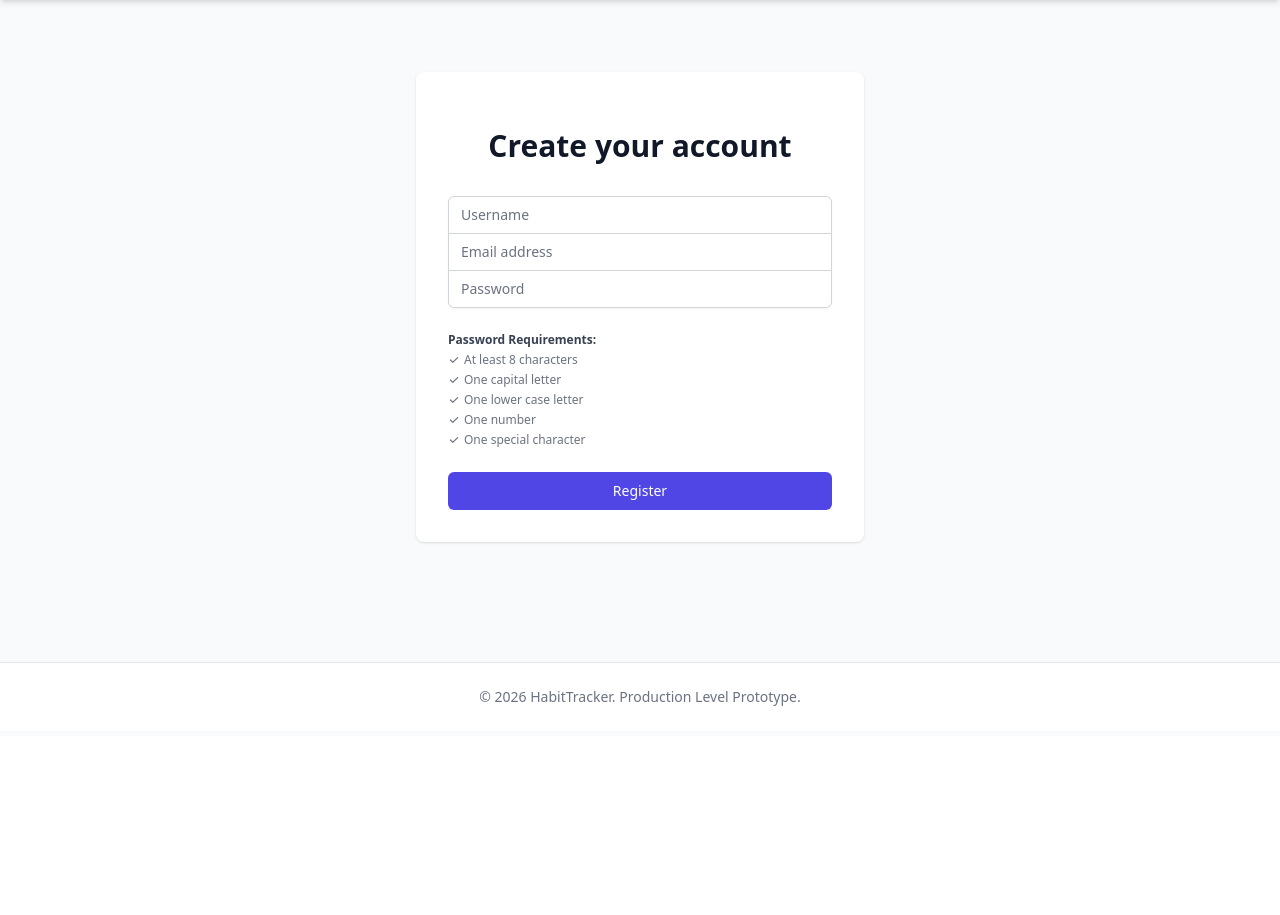
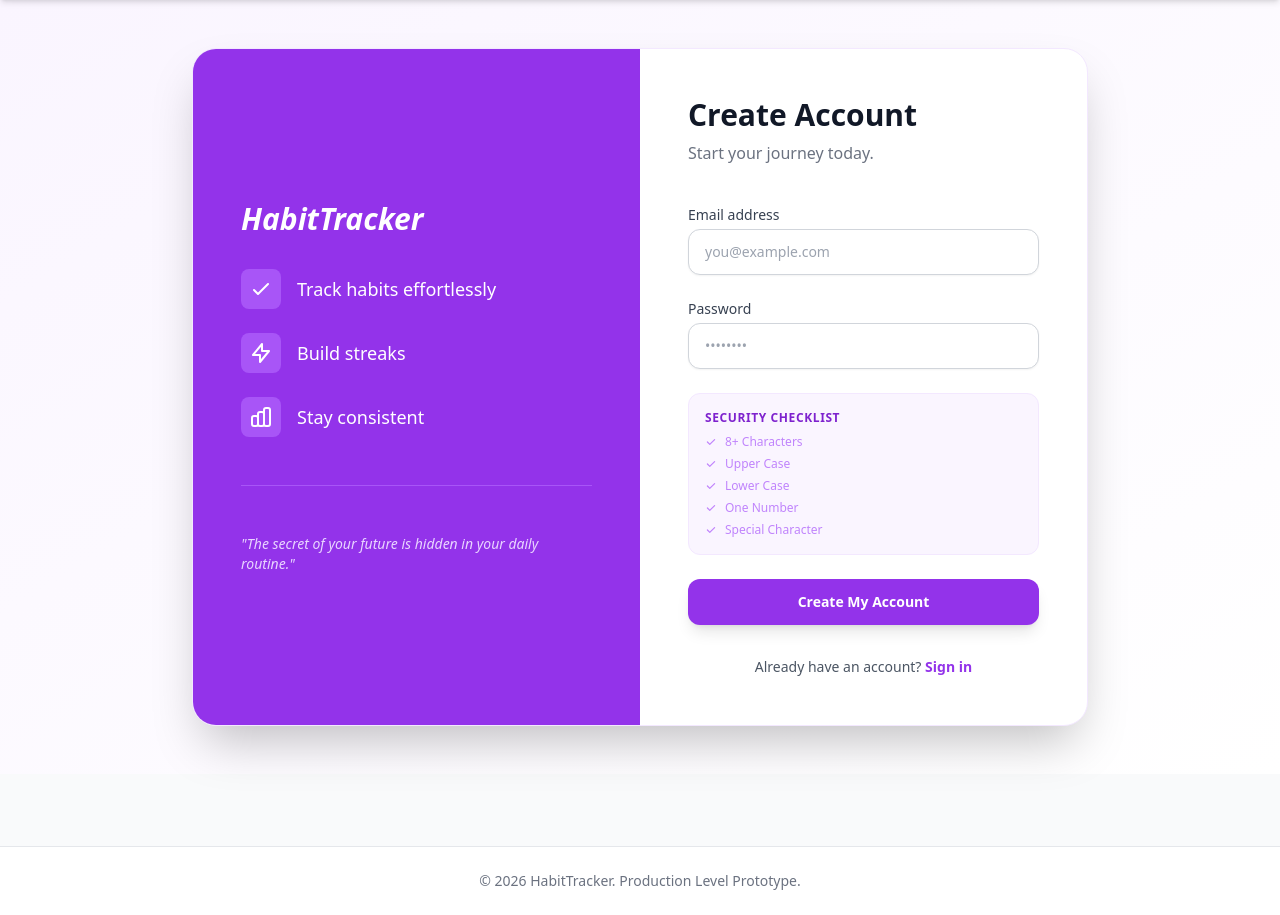
Before and after one commit to infosectestwin/HabbitTracker, a Flask app: page /register in a window 1280 px wide. Shown: the part 64-979 px from the top of the page. Before the commit the page ends 770 px from the top, so only its background shows below. Run offline with Flask 3, Linux system fonts and the light colour scheme; some libraries are stand-ins or nearby versions.

Commit message:
Refactor Register page with 2-column layout, purple theme, and email-only auth

```diff
--- a/app/templates/auth/login.html
+++ b/app/templates/auth/login.html
@@ -10,8 +10,8 @@
             <input type="hidden" name="remember" value="true">
             <div class="rounded-md shadow-sm -space-y-px">
                 <div>
-                    <label for="username" class="sr-only">Username</label>
-                    <input id="username" name="username" type="text" required class="appearance-none rounded-none rounded-t-md relative block w-full px-3 py-2 border border-gray-300 placeholder-gray-500 text-gray-900 rounded-t-md focus:outline-none focus:ring-indigo-500 focus:border-indigo-500 focus:z-10 sm:text-sm" placeholder="Username">
+                    <label for="email" class="sr-only">Email address</label>
+                    <input id="email" name="email" type="email" required class="appearance-none rounded-none rounded-t-md relative block w-full px-3 py-2 border border-gray-300 placeholder-gray-500 text-gray-900 rounded-t-md focus:outline-none focus:ring-indigo-500 focus:border-indigo-500 focus:z-10 sm:text-sm" placeholder="Email address">
                 </div>
                 <div>
                     <label for="password" class="sr-only">Password</label>
--- a/app/templates/auth/register.html
+++ b/app/templates/auth/register.html
@@ -1,63 +1,101 @@
 {% extends "base.html" %}
 
 {% block content %}
-<div class="min-h-full flex items-center justify-center py-12 px-4 sm:px-6 lg:px-8">
-    <div class="max-w-md w-full space-y-8 bg-white dark:bg-gray-800 p-8 rounded-lg shadow">
-        <div>
-            <h2 class="mt-6 text-center text-3xl font-extrabold text-gray-900 dark:text-white">Create your account</h2>
+<div class="min-h-[80vh] flex items-center justify-center py-12 px-4 sm:px-6 lg:px-8 bg-gradient-to-br from-purple-50 to-white -mt-6 -mx-4 sm:-mx-6 lg:-mx-8">
+    <div class="max-w-4xl w-full grid grid-cols-1 md:grid-cols-2 bg-white rounded-3xl shadow-2xl overflow-hidden border border-purple-100">
+
+        <!-- Left Side: App Preview / Benefits -->
+        <div class="hidden md:flex flex-col justify-center p-12 bg-purple-600 text-white">
+            <h2 class="text-3xl font-bold mb-8 italic">HabitTracker</h2>
+            <div class="space-y-6">
+                <div class="flex items-center space-x-4">
+                    <div class="bg-purple-500 p-2 rounded-lg">
+                        <svg class="w-6 h-6 text-white" fill="none" stroke="currentColor" viewBox="0 0 24 24"><path stroke-linecap="round" stroke-linejoin="round" stroke-width="2" d="M5 13l4 4L19 7"></path></svg>
                     </div>
-        <form class="mt-8 space-y-6" action="{{ url_for('auth.register') }}" method="POST" x-data="{ password: '' }">
-            <div class="rounded-md shadow-sm -space-y-px">
-                <div>
-                    <label for="username" class="sr-only">Username</label>
-                    <input id="username" name="username" type="text" required class="appearance-none rounded-none rounded-t-md relative block w-full px-3 py-2 border border-gray-300 placeholder-gray-500 text-gray-900 rounded-t-md focus:outline-none focus:ring-indigo-500 focus:border-indigo-500 focus:z-10 sm:text-sm" placeholder="Username">
+                    <p class="text-lg font-medium">Track habits effortlessly</p>
                 </div>
-                <div>
-                    <label for="email" class="sr-only">Email address</label>
-                    <input id="email" name="email" type="email" autocomplete="email" required class="appearance-none rounded-none relative block w-full px-3 py-2 border border-gray-300 placeholder-gray-500 text-gray-900 focus:outline-none focus:ring-indigo-500 focus:border-indigo-500 focus:z-10 sm:text-sm" placeholder="Email address">
+                <div class="flex items-center space-x-4">
+                    <div class="bg-purple-500 p-2 rounded-lg">
+                        <svg class="w-6 h-6 text-white" fill="none" stroke="currentColor" viewBox="0 0 24 24"><path stroke-linecap="round" stroke-linejoin="round" stroke-width="2" d="M13 10V3L4 14h7v7l9-11h-7z"></path></svg>
                     </div>
-                <div>
-                    <label for="password" class="sr-only">Password</label>
-                    <input id="password" name="password" type="password" required
-                        x-model="password"
-                        class="appearance-none rounded-none rounded-b-md relative block w-full px-3 py-2 border border-gray-300 placeholder-gray-500 text-gray-900 rounded-b-md focus:outline-none focus:ring-indigo-500 focus:border-indigo-500 focus:z-10 sm:text-sm"
-                        placeholder="Password">
+                    <p class="text-lg font-medium">Build streaks</p>
+                </div>
+                <div class="flex items-center space-x-4">
+                    <div class="bg-purple-500 p-2 rounded-lg">
+                        <svg class="w-6 h-6 text-white" fill="none" stroke="currentColor" viewBox="0 0 24 24"><path stroke-linecap="round" stroke-linejoin="round" stroke-width="2" d="M9 19v-6a2 2 0 00-2-2H5a2 2 0 00-2 2v6a2 2 0 002 2h2a2 2 0 002-2zm0 0V9a2 2 0 012-2h2a2 2 0 012 2v10m-6 0a2 2 0 002 2h2a2 2 0 002-2m0 0V5a2 2 0 012-2h2a2 2 0 012 2v14a2 2 0 01-2 2h-2a2 2 0 01-2-2z"></path></svg>
+                    </div>
+                    <p class="text-lg font-medium">Stay consistent</p>
+                </div>
+            </div>
+            <div class="mt-12 pt-12 border-t border-purple-500">
+                <p class="text-purple-200 text-sm italic">"The secret of your future is hidden in your daily routine."</p>
             </div>
         </div>
 
+        <!-- Right Side: Registration Form -->
+        <div class="p-8 md:p-12 flex flex-col justify-center">
+            <div class="mb-10">
+                <h2 class="text-3xl font-extrabold text-gray-900">Create Account</h2>
+                <p class="text-gray-500 mt-2">Start your journey today.</p>
+            </div>
+
+            <form class="space-y-6" action="{{ url_for('auth.register') }}" method="POST" x-data="{ password: '' }">
+                <!-- Email Input -->
+                <div>
+                    <label for="email" class="block text-sm font-medium text-gray-700 mb-1">Email address</label>
+                    <input id="email" name="email" type="email" autocomplete="email" required
+                        class="block w-full px-4 py-3 rounded-xl border border-gray-300 text-gray-900 placeholder-gray-400 focus:outline-none focus:ring-2 focus:ring-purple-500 focus:border-transparent transition-all duration-200 hover:border-purple-300 shadow-sm sm:text-sm"
+                        placeholder="you@example.com">
+                </div>
+
+                <!-- Password Input -->
+                <div>
+                    <label for="password" class="block text-sm font-medium text-gray-700 mb-1">Password</label>
+                    <input id="password" name="password" type="password" required
+                        x-model="password"
+                        class="block w-full px-4 py-3 rounded-xl border border-gray-300 text-gray-900 placeholder-gray-400 focus:outline-none focus:ring-2 focus:ring-purple-500 focus:border-transparent transition-all duration-200 hover:border-purple-300 shadow-sm sm:text-sm"
+                        placeholder="••••••••">
+                </div>
+
                 <!-- Password Requirements Checklist -->
-            <div class="mt-2 text-xs space-y-1">
-                <p class="font-semibold text-gray-700 dark:text-gray-300">Password Requirements:</p>
-                <ul class="grid grid-cols-1 gap-1">
-                    <li :class="password.length >= 8 ? 'text-green-600' : 'text-gray-500'" class="flex items-center">
-                        <svg class="w-3 h-3 mr-1" fill="currentColor" viewBox="0 0 20 20"><path fill-rule="evenodd" d="M16.707 5.293a1 1 0 010 1.414l-8 8a1 1 0 01-1.414 0l-4-4a1 1 0 011.414-1.414L8 12.586l7.293-7.293a1 1 0 011.414 0z" clip-rule="evenodd"></path></svg>
-                        At least 8 characters
+                <div class="p-4 bg-purple-50 rounded-xl space-y-2 border border-purple-100">
+                    <p class="text-xs font-bold text-purple-700 uppercase tracking-wider">Security Checklist</p>
+                    <ul class="text-xs space-y-1.5">
+                        <li :class="password.length >= 8 ? 'text-green-600' : 'text-purple-400'" class="flex items-center transition-colors duration-300">
+                            <svg class="w-3 h-3 mr-2" fill="currentColor" viewBox="0 0 20 20"><path fill-rule="evenodd" d="M16.707 5.293a1 1 0 010 1.414l-8 8a1 1 0 01-1.414 0l-4-4a1 1 0 011.414-1.414L8 12.586l7.293-7.293a1 1 0 011.414 0z" clip-rule="evenodd"></path></svg>
+                            8+ Characters
                         </li>
-                    <li :class="/[A-Z]/.test(password) ? 'text-green-600' : 'text-gray-500'" class="flex items-center">
-                        <svg class="w-3 h-3 mr-1" fill="currentColor" viewBox="0 0 20 20"><path fill-rule="evenodd" d="M16.707 5.293a1 1 0 010 1.414l-8 8a1 1 0 01-1.414 0l-4-4a1 1 0 011.414-1.414L8 12.586l7.293-7.293a1 1 0 011.414 0z" clip-rule="evenodd"></path></svg>
-                        One capital letter
+                        <li :class="/[A-Z]/.test(password) ? 'text-green-600' : 'text-purple-400'" class="flex items-center transition-colors duration-300">
+                            <svg class="w-3 h-3 mr-2" fill="currentColor" viewBox="0 0 20 20"><path fill-rule="evenodd" d="M16.707 5.293a1 1 0 010 1.414l-8 8a1 1 0 01-1.414 0l-4-4a1 1 0 011.414-1.414L8 12.586l7.293-7.293a1 1 0 011.414 0z" clip-rule="evenodd"></path></svg>
+                            Upper Case
                         </li>
-                    <li :class="/[a-z]/.test(password) ? 'text-green-600' : 'text-gray-500'" class="flex items-center">
-                        <svg class="w-3 h-3 mr-1" fill="currentColor" viewBox="0 0 20 20"><path fill-rule="evenodd" d="M16.707 5.293a1 1 0 010 1.414l-8 8a1 1 0 01-1.414 0l-4-4a1 1 0 011.414-1.414L8 12.586l7.293-7.293a1 1 0 011.414 0z" clip-rule="evenodd"></path></svg>
-                        One lower case letter
+                        <li :class="/[a-z]/.test(password) ? 'text-green-600' : 'text-purple-400'" class="flex items-center transition-colors duration-300">
+                            <svg class="w-3 h-3 mr-2" fill="currentColor" viewBox="0 0 20 20"><path fill-rule="evenodd" d="M16.707 5.293a1 1 0 010 1.414l-8 8a1 1 0 01-1.414 0l-4-4a1 1 0 011.414-1.414L8 12.586l7.293-7.293a1 1 0 011.414 0z" clip-rule="evenodd"></path></svg>
+                            Lower Case
                         </li>
-                    <li :class="/[0-9]/.test(password) ? 'text-green-600' : 'text-gray-500'" class="flex items-center">
-                        <svg class="w-3 h-3 mr-1" fill="currentColor" viewBox="0 0 20 20"><path fill-rule="evenodd" d="M16.707 5.293a1 1 0 010 1.414l-8 8a1 1 0 01-1.414 0l-4-4a1 1 0 011.414-1.414L8 12.586l7.293-7.293a1 1 0 011.414 0z" clip-rule="evenodd"></path></svg>
-                        One number
+                        <li :class="/[0-9]/.test(password) ? 'text-green-600' : 'text-purple-400'" class="flex items-center transition-colors duration-300">
+                            <svg class="w-3 h-3 mr-2" fill="currentColor" viewBox="0 0 20 20"><path fill-rule="evenodd" d="M16.707 5.293a1 1 0 010 1.414l-8 8a1 1 0 01-1.414 0l-4-4a1 1 0 011.414-1.414L8 12.586l7.293-7.293a1 1 0 011.414 0z" clip-rule="evenodd"></path></svg>
+                            One Number
                         </li>
-                    <li :class="/[!@#$%^&*(),.?\&quot;:{}|<>]/.test(password) ? 'text-green-600' : 'text-gray-500'" class="flex items-center">
-                        <svg class="w-3 h-3 mr-1" fill="currentColor" viewBox="0 0 20 20"><path fill-rule="evenodd" d="M16.707 5.293a1 1 0 010 1.414l-8 8a1 1 0 01-1.414 0l-4-4a1 1 0 011.414-1.414L8 12.586l7.293-7.293a1 1 0 011.414 0z" clip-rule="evenodd"></path></svg>
-                        One special character
+                        <li :class="/[!@#$%^&*(),.?\&quot;:{}|<>]/.test(password) ? 'text-green-600' : 'text-purple-400'" class="flex items-center transition-colors duration-300">
+                            <svg class="w-3 h-3 mr-2" fill="currentColor" viewBox="0 0 20 20"><path fill-rule="evenodd" d="M16.707 5.293a1 1 0 010 1.414l-8 8a1 1 0 01-1.414 0l-4-4a1 1 0 011.414-1.414L8 12.586l7.293-7.293a1 1 0 011.414 0z" clip-rule="evenodd"></path></svg>
+                            Special Character
                         </li>
                     </ul>
                 </div>
 
                 <div>
-                <button type="submit" class="group relative w-full flex justify-center py-2 px-4 border border-transparent text-sm font-medium rounded-md text-white bg-indigo-600 hover:bg-indigo-700 focus:outline-none focus:ring-2 focus:ring-offset-2 focus:ring-indigo-500">
-                    Register
+                    <button type="submit" class="group relative w-full flex justify-center py-3 px-4 border border-transparent text-sm font-bold rounded-xl text-white bg-purple-600 hover:bg-purple-700 focus:outline-none focus:ring-2 focus:ring-offset-2 focus:ring-purple-500 transform transition-all duration-200 hover:-translate-y-0.5 active:scale-95 shadow-lg">
+                        Create My Account
                     </button>
                 </div>
             </form>
+
+            <p class="mt-8 text-center text-sm text-gray-600">
+                Already have an account?
+                <a href="{{ url_for('auth.login') }}" class="font-bold text-purple-600 hover:text-purple-500 transition-colors">Sign in</a>
+            </p>
+        </div>
     </div>
 </div>
 {% endblock %}
```
Also changed, not shown: app/blueprints/auth.py (+6 -9 lines). Lines whose indentation alone changed are shown as unchanged.
